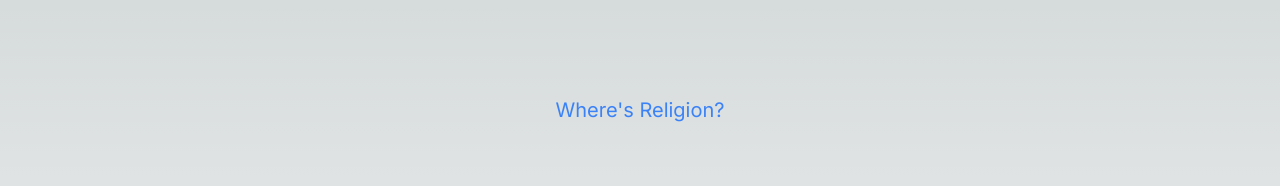
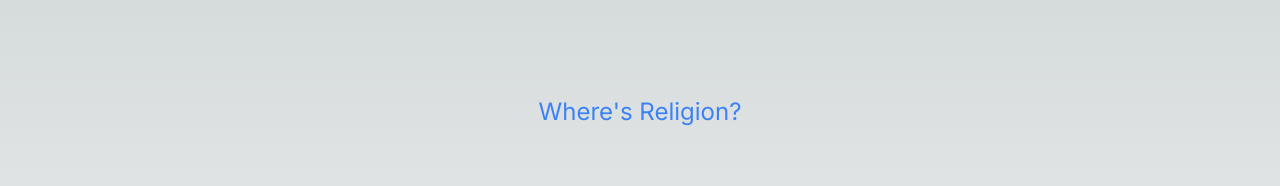
Before and after one commit to oss-slu/lrda_website, a Next.js app: page / in a window 1280 px wide. Shown: the top 186 px of the page. Built offline with nearby package versions, Linux system fonts and the light colour scheme.

Commit message:
css and next 13 configured

```diff
--- a/app/page.tsx
+++ b/app/page.tsx
@@ -4,7 +4,7 @@
   return (
     <main className="flex min-h-screen flex-col items-center justify-between p-24">
       <div className="">
-        <h1 className="text-blue-500 text-xl">Where's Religion?</h1>
+        <h1 className="text-blue-500 text-2xl">Where's Religion?</h1>
       </div>
     </main>
   );
```
